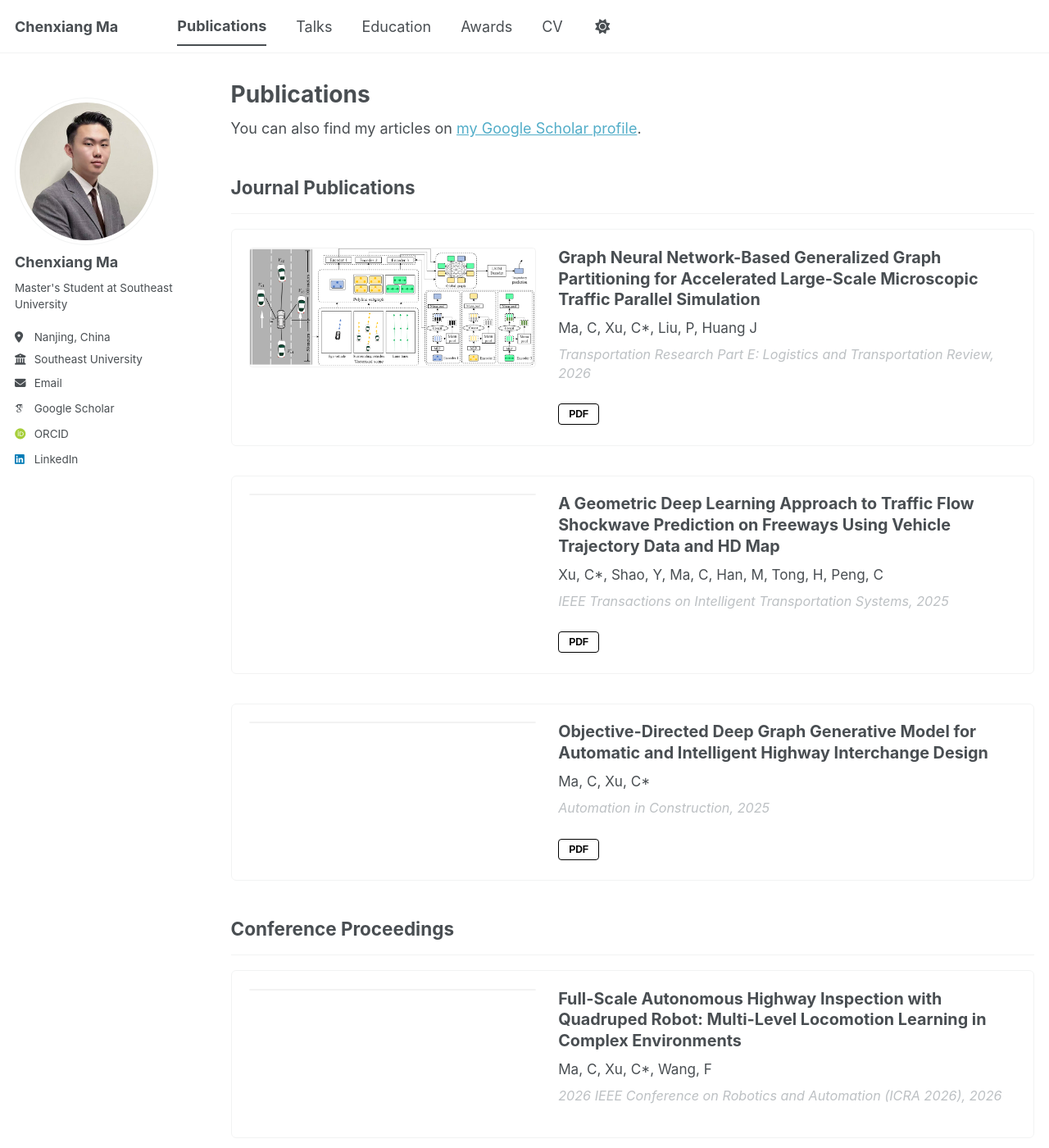
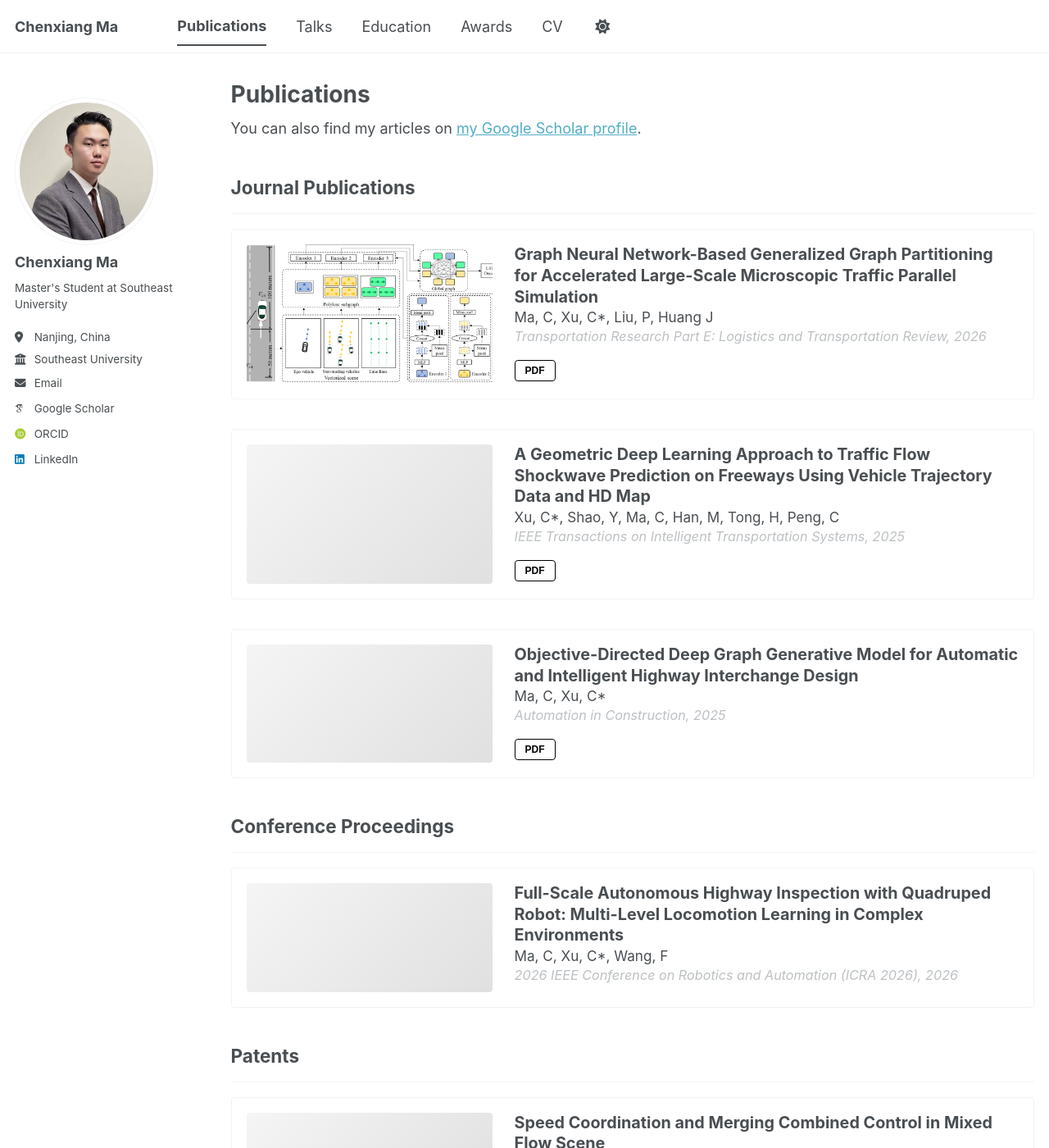
Before and after one commit to macxii23/macxii23.github.io, a Jekyll site: the page built from _pages/publications.html, in a window 1280 px wide and 1400 px high. Shown: the whole window at 82% size. Built offline with Jekyll 4.4.1, drawn with Linux system fonts in a browser that asks for light colours; some web fonts are replaced; a script bundle is joined from its source files by our own code; library files that are not in the unit come from our copies.

Commit message:
Update _archive.scss

```diff
--- a/_sass/layout/_archive.scss
+++ b/_sass/layout/_archive.scss
@@ -73,70 +73,87 @@
 }
 
 /* Publication Card Layout */
-/* --- 1. 父容器布局调整 --- */
+/* --- 1. 父容器：开启等高模式 --- */
 .publication-card {
   display: flex;
-  /* gap: 1.5em;  <-- [删除] 我们改用 margin 来更精确控制间距 */
   margin-bottom: 2em;
-  padding: 1.2em; /* 稍微增加一点内边距让整体更舒展 */
+  padding: 1em; /* 这里的 padding 决定了图片离边框有多远 */
   border: 1px solid var(--global-border-color);
-  border-radius: 6px; /* 圆角稍微大一点点 */
+  border-radius: 4px;
   background-color: var(--global-bg-color);
   transition: all 0.3s ease;
-  align-items: flex-start; /* [保持顶部对齐] 这是最自然的对齐方式 */
+
+  /* [关键点 1] 核心属性！让左右两栏强制等高 */
+  align-items: stretch;
+
+  gap: 1.5em; /* 图片和文字之间的固定间距 */
 
   &:hover {
-    box-shadow: 0 4px 12px rgba(0, 0, 0, 0.1); /* 悬停浮起效果更明显一点 */
-    transform: translateY(-2px); /* 微微上浮 */
+    box-shadow: 0 4px 12px rgba(0, 0, 0, 0.1);
+    transform: translateY(-2px);
   }
 
-  @include breakpoint(max-width $medium) { /* 在中等屏幕（平板）就开始调整 */
-     padding: 1em;
-  }
-
-  @include breakpoint(max-width $small) { /* 手机端变为垂直排列 */
+  @include breakpoint(max-width $small) {
     flex-direction: column;
+    /* 手机端不需要等高，恢复自然高度 */
+    align-items: flex-start;
+    gap: 1em;
   }
 }
 
-/* --- 2. 图片容器核心修改 --- */
+/* --- 2. 图片容器：撑满高度 --- */
 .publication-card__image {
   flex-shrink: 0;
-  /* [核心修改] 宽度固定为 350px，让图片明显变大 */
-  width: 350px;
-  height: auto;        /* 高度自适应，随宽度按比例变化 */
-  margin-right: 1.5em; /* [新增] 图片右侧与文字的间距 */
+  width: 300px; /* [你可以调整] 这里设定你想要的图片宽度 */
+
+  /* [关键点 2] 高度设为 auto 或 100%，但在 flex: stretch 下它会被拉伸 */
+  display: flex;
+  flex-direction: column;
+
+  margin: 0; /* 这里的间距由父容器的 gap 控制，所以设为 0 */
   border-radius: 4px;
+  overflow: hidden; /* 保证圆角 */
 
-  /* [可选] 给图片加一个非常淡的边框或阴影，
-     这能让白色背景的图片（如论文图表）边界更清晰，
-     视觉效果更像你的参考图。
-  */
-  border: 1px solid rgba(0,0,0,0.05);
-  overflow: hidden; /* 保证圆角不被图片溢出遮挡 */
+  /* 去掉边框，因为要完美对齐，通常不需要额外边框干扰 */
 
   img, video {
-    display: block;    /* 清除底部空隙 */
-    width: 100%;       /* 撑满 350px 的宽度 */
-    height: auto;      /* 维持原图比例 */
-    object-fit: contain; /* 保证图片完整显示，绝不裁剪 */
-  }
+    display: block;
+    width: 100%;
 
-  /* --- 响应式适配 --- */
-  @include breakpoint(max-width $medium) {
-    width: 280px; /* 平板上稍微缩小一点宽度 */
+    /* [关键点 3] 强制图片高度填满容器 */
+    height: 100%;
+
+    /* [关键点 4] 核心裁剪模式：保证填满且不变形 */
+    object-fit: cover;
+
+    /* 如果你的图片重点在中间，用 center；如果在左边，用 left */
+    object-position: center;
   }
 
   @include breakpoint(max-width $small) {
-    width: 100%;       /* 手机端占满全宽 */
-    margin-right: 0;
-    margin-bottom: 1em; /* 图片在上面，增加下方间距 */
-    border: none; /* 手机上可以去掉边框显得更简洁 */
+    width: 100%;
+    height: 200px; /* 手机端给一个固定高度 */
 
     img {
-      max-height: auto; /* 手机上不再限制高度，让它自然展示 */
+      height: 100%;
     }
   }
+}
+
+/* --- 3. 右侧内容：确保撑开高度 --- */
+.publication-card__content {
+  flex: 1;
+  display: flex;
+  flex-direction: column;
+  justify-content: space-between; /* [可选] 这会让标题顶头，按钮底对齐，中间拉开 */
+
+  /* 也就是：
+     Title (Top)
+     ...
+     Excerpt
+     ...
+     Buttons (Bottom)
+  */
 }
 
 
@@ -151,12 +168,7 @@
   font-size: 0.875em;
 }
 
-.publication-card__content {
-  flex: 1;
-  display: flex;
-  flex-direction: column;
-  gap: 0.5em;
-}
+
 
 .publication-card__title {
   margin: 0;
```
